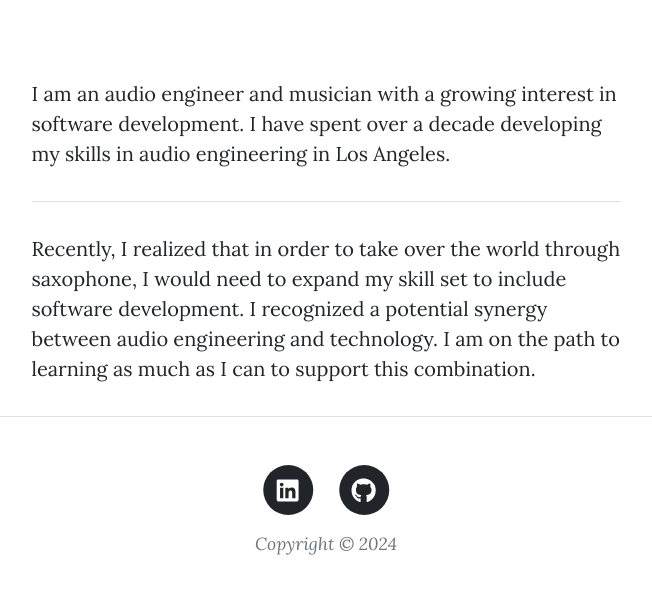
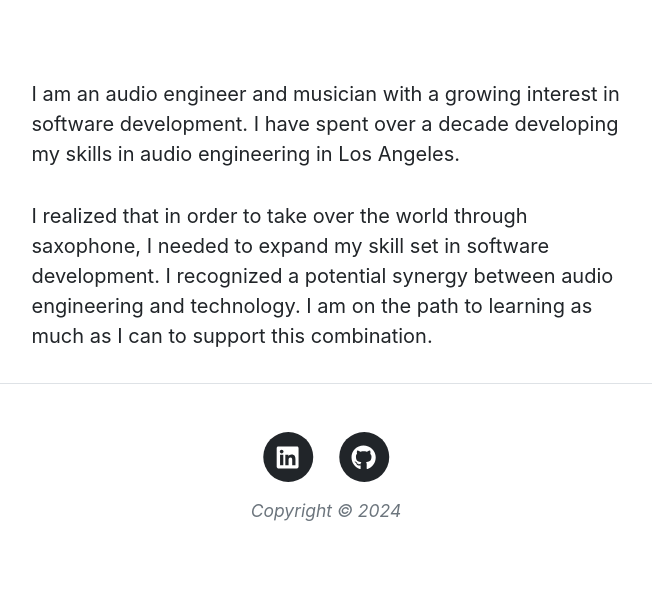
Before and after one commit to kylebryangaffney/Day83, a Flask app: page / in a window 1280 px wide. Shown: the part 533-1139 px from the top of the page, without its empty margins (314-966 px from the left). After the commit the page ends 1054 px from the top, so only its background shows below. Run offline with Flask 3, Linux system fonts and the light colour scheme; some libraries are stand-ins or nearby versions.

Commit message:
Update Layout

```diff
--- a/templates/header.html
+++ b/templates/header.html
@@ -6,9 +6,9 @@
       name="viewport"
       content="width=device-width, initial-scale=1, shrink-to-fit=no"
     />
-    <meta name="description" content="" />
-    <meta name="author" content="" />
-    <title>Kyle Blog</title>
+    <meta name="description" content="the website of kyle gaffney" />
+    <meta name="author" content="kyle gaffney" />
+    <title>Kyle Gaffney</title>
     {% block styles %}
     <!-- Load Bootstrap-Flask CSS here -->
     {{ bootstrap.load_css() }}
@@ -23,17 +23,6 @@
       src="https://use.fontawesome.com/releases/v6.3.0/js/all.js"
       crossorigin="anonymous"
     ></script>
-    <!-- Google fonts-->
-    <link
-      href="https://fonts.googleapis.com/css?family=Lora:400,700,400italic,700italic"
-      rel="stylesheet"
-      type="text/css"
-    />
-    <link
-      href="https://fonts.googleapis.com/css?family=Open+Sans:300italic,400italic,600italic,700italic,800italic,400,300,600,700,800"
-      rel="stylesheet"
-      type="text/css"
-    />
     <!-- Core theme CSS (includes Bootstrap)-->
     <link
       href="{{ url_for('static', filename='css/styles.css') }}"
--- a/templates/index.html
+++ b/templates/index.html
@@ -21,18 +21,16 @@
 <div class="container px-4 px-lg-5">
   <div class="row gx-4 gx-lg-5 justify-content-center">
     <div class="col-md-10 col-lg-8 col-xl-7">
-      <p class="lead">
+      <p>
         I am an audio engineer and musician with a growing interest in software
         development. I have spent over a decade developing my skills in audio
         engineering in Los Angeles.
       </p>
-      <hr class="my-4" />
       <p>
-        Recently, I realized that in order to take over the world through
-        saxophone, I would need to expand my skill set to include software
-        development. I recognized a potential synergy between audio engineering
-        and technology. I am on the path to learning as much as I can to support
-        this combination.
+        I realized that in order to take over the world through saxophone, I
+        needed to expand my skill set in software development. I recognized a
+        potential synergy between audio engineering and technology. I am on the
+        path to learning as much as I can to support this combination.
       </p>
     </div>
   </div>
```
